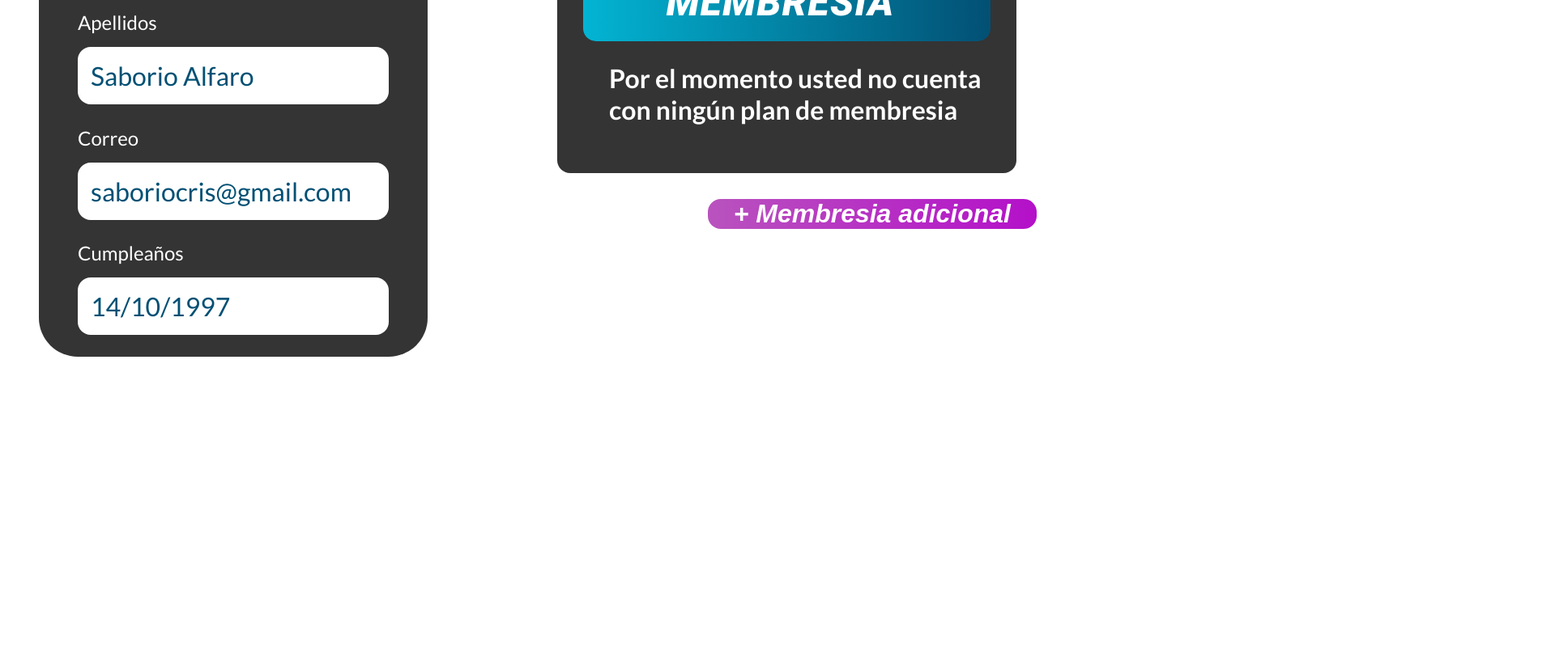
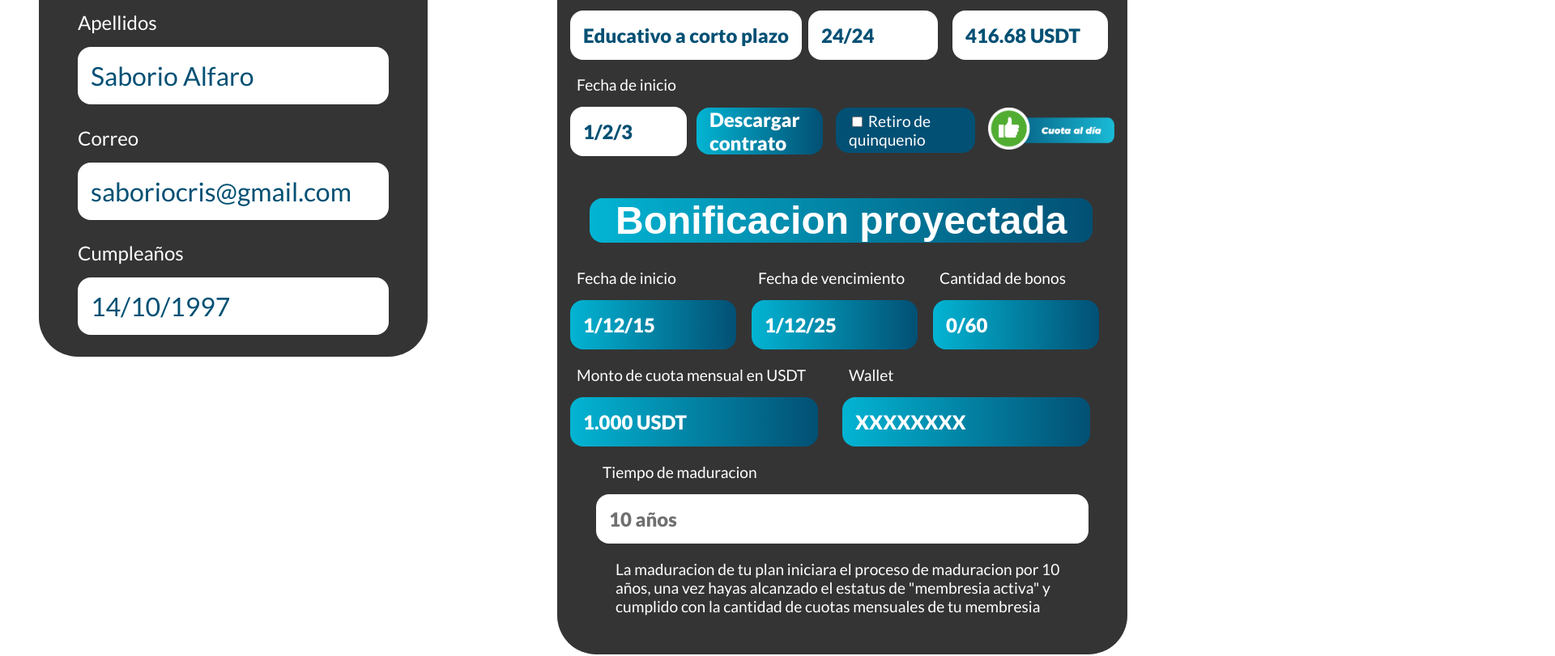
Before and after one commit to ivanmacedonio/SFIpage, a React (Vite) app: page /perfil in a window 1280 px wide. Shown: the part 460-1271 px from the top of the page at 81% size, 1920 px wide, since content can reach past the window. Before the commit the page ends 1061 px from the top, so only its background shows below. Built offline with nearby package versions, Linux system fonts and the light colour scheme.

Commit message:
no fix responsive profile

```diff
--- a/package.json
+++ b/package.json
@@ -18,6 +18,7 @@
     "react": "^18.2.0",
     "react-dom": "^18.2.0",
     "react-hook-form": "^7.48.2",
+    "react-icons": "^4.12.0",
     "react-router-dom": "^6.18.0",
     "styled-components": "^6.1.1"
   },
--- a/src/pages/Contacto.jsx
+++ b/src/pages/Contacto.jsx
@@ -1,4 +1,6 @@
-import React, { useEffect } from "react";
+import axios from "axios";
+import React, { useEffect, useState } from "react";
+import { useForm } from "react-hook-form";
 import contacto from "../assets/contacto.webp";
 import { HeaderNormal } from "../components/Header-normal";
 
@@ -7,6 +9,19 @@ export const Contacto = () => {
   useEffect(() => {
     window.scrollTo(0, 0);
   }, []);
+
+  const [checked, setChecked] = useState(false);
+
+  const { register, handleSubmit } = useForm({
+    shouldUseNativeValidation: true,
+  });
+  async function onSubmit(data) {
+    const res = await axios.post(
+      "http://127.0.0.1:8000/api/contact_form/",
+      data
+    );
+    window.location.reload()
+  }
   return (
     <div className="contactopage">
       <div className="header">
@@ -19,22 +34,48 @@ export const Contacto = () => {
 
         <div className="formulariocontacto">
           <h1 id="h1contacto">Contacto</h1>
-          <form>
-            <input type="text" placeholder="Ingresa tu nombre" />
-            <input type="text" placeholder="Ingresa tu correo electronico" />
-            <textarea placeholder="Mensaje" id="mensaje" cols="30" rows="10"></textarea>
+          <form onSubmit={handleSubmit(onSubmit)}>
+            <input
+              type="text"
+              placeholder="Ingresa tu nombre"
+              {...register("name", { required: 'Ingresa un nombre valido' })}
+            />
+            <input
+              type="email"
+              placeholder="Ingresa tu correo electronico"
+              {...register("email", { required: 'Ingresa un mail valido' })}
+            />
+            <textarea
+              placeholder="Mensaje"
+              id="mensaje"
+              cols="30"
+              rows="10"
+              {...register("message", { required: 'Ingresa un mensaje valido' })}
+            ></textarea>
             <div className="labels">
               <label>
-                <input type="checkbox" id="check" />
+                <input
+                  type="checkbox"
+                  id="check"
+                  {...register("checked", {
+                    required: "Debes aceptar los terminos y condiciones",
+                  })}
+                />
                 Terminos y condiciones
               </label>
               <label>
-                <input type="checkbox" id="check" />
+                <input
+                  type="checkbox"
+                  id="check"
+                  onClick={() => {
+                    setChecked(!checked);
+                  }}
+                />
                 Acepto que se me envie a mi correo notificaciones y promociones.
               </label>
             </div>
 
-            <button>Enviar</button>
+            <button type="submit">Enviar</button>
           </form>
         </div>
       </div>
--- a/src/pages/Perfil.jsx
+++ b/src/pages/Perfil.jsx
@@ -11,8 +11,9 @@ export const Perfil = () => {
 
   const [active, setActive] = useState(false);
   const [estilo, setEstilo] = useState({ display: "none" });
-  const [isMember, setIsMember] = useState(false);
-  const [isVerificated, setIsVerificated] = useState(false);
+  const [isMember, setIsMember] = useState(true);
+  const [isVerificated, setIsVerificated] = useState(true);
+  const [showText, setShowText] = useState(true);
 
   function handleQuinquenio() {
     setActive(!active);
@@ -40,6 +41,7 @@ export const Perfil = () => {
         </div>
         <div className="formprofile2">
           <h1 id="deletemem">Membresía</h1>
+
           {isMember ? (
             <div className="containerperfil2">
               {isVerificated ? (
@@ -54,8 +56,8 @@ export const Perfil = () => {
                     <h2 id="cuotas">24/24</h2>
                   </div>
                   <div className="caja">
-                    <p>Tiempo de maduracion</p>
-                    <h2 id="maduracion">2 meses</h2>
+                    <p>Cuota mensual</p>
+                    <h2 id="maduracion">416.68 USDT</h2>
                   </div>
                   <div className="caja">
                     <p>Fecha de inicio</p>
@@ -85,6 +87,27 @@ export const Perfil = () => {
                       <p>Cantidad de bonos</p>
                       <h2>0/60</h2>
                     </div>
+                    <div className="caja">
+                      <p>Monto de cuota mensual en USDT</p>
+                      <h2>1.000 USDT</h2>
+                    </div>
+                    <div className="caja">
+                      <p>Wallet</p>
+                      <h2>XXXXXXXX</h2>
+                    </div>
+                    <div className="caja" id="full">
+                      <p>Tiempo de maduracion</p>
+                      <h2>10 años</h2>
+                    </div>
+                  </div>
+                  <div className="texxt">
+                    <p>
+                      {" "}
+                      La maduracion de tu plan iniciara el proceso de maduracion
+                      por 10 años, una vez hayas alcanzado el estatus de
+                      "membresia activa" y cumplido con la cantidad de cuotas
+                      mensuales de tu membresia
+                    </p>
                   </div>
                 </div>
               ) : (
@@ -96,7 +119,7 @@ export const Perfil = () => {
                   </div>
                   <div className="caja">
                     <p>Cuotas</p>
-                    <h2 >24/24</h2>
+                    <h2>24/24</h2>
                   </div>
                   <div className="caja">
                     <p>Tiempo de maduracion</p>
@@ -160,6 +183,14 @@ export const Perfil = () => {
           <h1 id="btn-adicional">+ Membresia adicional</h1>
         </div>
       </div>
+      {isVerificated ? (
+        ""
+      ) : (
+        <div className="leyenda">
+          <h1>Estamos verificando tu cuenta</h1>
+          <h2>Vuelve en unos minutos</h2>
+        </div>
+      )}
     </div>
   );
 };
--- a/src/pages/Register.jsx
+++ b/src/pages/Register.jsx
@@ -1,4 +1,5 @@
 import React, { useEffect } from "react";
+import { useForm } from "react-hook-form";
 import chicablog from "../assets/afiliarse.webp";
 import { HeaderNormal } from "../components/Header-normal";
 import "../styles/Register.css";
@@ -7,6 +8,13 @@ export const Register = () => {
   useEffect(() => {
     window.scrollTo(0, 0);
   }, []);
+
+  const { register, handleSubmit } = useForm({
+    shouldUseNativeValidation: true,
+  });
+  const onSubmit = (data) => {
+    console.log(data);
+  };
   return (
     <div className="page4">
       <div className="header">
@@ -17,13 +25,43 @@ export const Register = () => {
           <img src={chicablog} alt="" />
         </div>
         <div className="formp4">
-          <form action="">
+          <form onSubmit={handleSubmit(onSubmit)}>
             <h1>Afiliarse</h1>
-            <input type="text" placeholder="Ingresa tu nombre" />
-            <input type="text" placeholder="Ingresa tu correo electronico" />
-            <input type="text" placeholder="Ingresa tu numero de celular" />
-            <input type="text" placeholder="Ingresa tu contraseña" />
-            <input type="text" placeholder="Confirma tu contraseña" />
+            <input
+              type="text"
+              placeholder="Ingresa tu nombre"
+              {...register("name", {
+                required: "Por favor ingresa tu nombre",
+              })}
+            />
+            <input
+              type="text"
+              placeholder="Ingresa tu correo electronico"
+              {...register("email", {
+                required: "Por favor ingresa tu email",
+              })}
+            />
+            <input
+              type="text"
+              placeholder="Ingresa tu numero de celular"
+              {...register("number", {
+                required: "Por favor ingresa tu numero",
+              })}
+            />
+            <input
+              type="text"
+              placeholder="Ingresa tu contraseña"
+              {...register("pass1", {
+                required: "Por favor ingresa tu contraseña",
+              })}
+            />
+            <input
+              type="text"
+              placeholder="Confirma tu contraseña"
+              {...register("pass2", {
+                required: "Por favor ingresa tu contraseña",
+              })}
+            />
             <button type="submit" id="afiliarsebutton">
               Afiliarse
             </button>
--- a/src/styles/perfil.css
+++ b/src/styles/perfil.css
@@ -2,6 +2,19 @@
     margin-top: 3rem;
     border-radius: 1rem;
     display: flex;
+}
+
+.leyenda {
+    background-color: rgb(52, 52, 52);
+    width: 100%;
+    color: white;
+    font-family: 'Lato', sans-serif;
+    font-weight: 900;
+    position: relative;
+    font-size: 2rem;
+    bottom: 45rem;
+    text-align: center;
+    padding: 2rem 0 2rem 0;
 }
 
 .profilecontainer h1 {
@@ -196,16 +209,21 @@
 
 }
 
+
+
 .containerfechas {
     display: flex;
+    flex-wrap: wrap;
 }
 
 .containerfechas .caja {
     margin-right: 2rem;
+    flex: 1;
 }
 
+
 .containerfechas .caja h2 {
-    width: 10rem;
+    width: 90%;
     background: linear-gradient(to right, rgb(3, 180, 211), rgb(2, 80, 116));
     color: white;
 }
@@ -283,7 +301,8 @@
 
 .form2b #pending {
     font-size: 2rem;
-    width: max-content;
+    width: 100%;
+    margin-right: 3rem;
     background-color: gainsboro;
     color: rgb(95, 95, 95);
     padding: 1rem;
@@ -295,7 +314,7 @@
 
 #quinqueniob {
     font-size: 1.7rem;
-    width: max-content;
+    width: 100%;
     background-color: gainsboro;
     color: rgb(95, 95, 95);
     padding: 1rem;
@@ -303,11 +322,12 @@
     margin-top: 2.8rem;
     border-radius: 1rem;
     margin-bottom: 1rem;
+    margin-left: 2rem;
 }
 
 #wallet {
     width: 100%;
-    margin-left: 4.5rem;
+    margin-left: 0rem;
 }
 
 #bonificacionh1b {
@@ -333,7 +353,42 @@
     margin-bottom: 4rem;
 }
 
+
+#full h2 {
+    background: white;
+    margin-left: 2rem;
+    color: rgb(112, 112, 112);
+}
+
+.icono {
+    font-size: 2rem;
+    color: rgb(16, 189, 224);
+    position: relative;
+    left: 10rem;
+    bottom: 4.1rem;
+    cursor: pointer;
+    width: fit-content;
+}
+
+#full p {
+    margin-left: 2rem;
+}
+
+.texxt{
+    color: white;
+    margin-left: 3rem;
+    margin-bottom: 2rem;
+}
+.texxt p{
+    max-width: 35%;
+}
+
 @media only screen and (max-width: 767px) {
+
+    .leyenda {
+        bottom: 80rem;
+    }
+
     .form2b {
         background-color: rgb(52, 52, 52);
         padding: 1rem;
@@ -861,6 +916,10 @@
 
 
 @media only screen and (min-width: 992px) and (max-width: 1199px) {
+    .leyenda {
+        bottom: 70rem;
+    }
+
     .form2b {
         background-color: rgb(52, 52, 52);
         padding: 1rem;
@@ -1117,6 +1176,9 @@
 
 
 @media only screen and (min-width: 1200px) and (max-width: 1599px) {
+    .leyenda {
+        bottom: 60rem;
+    }
 
     .form2b {
         background-color: rgb(52, 52, 52);
```
Also changed, not shown: 1 other file (tests, documents, lock files or other folders).
